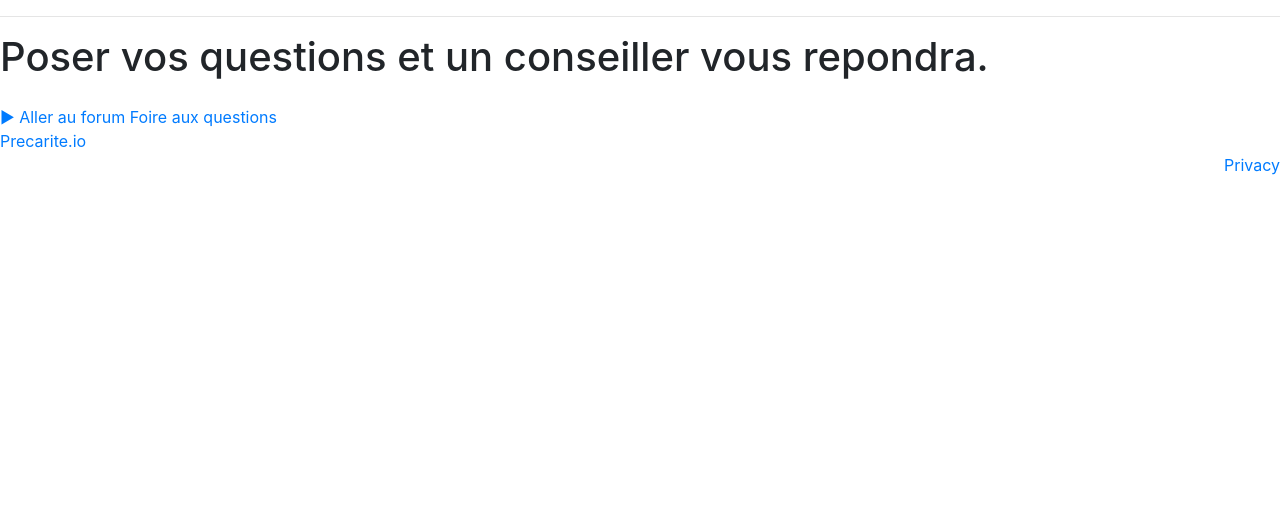
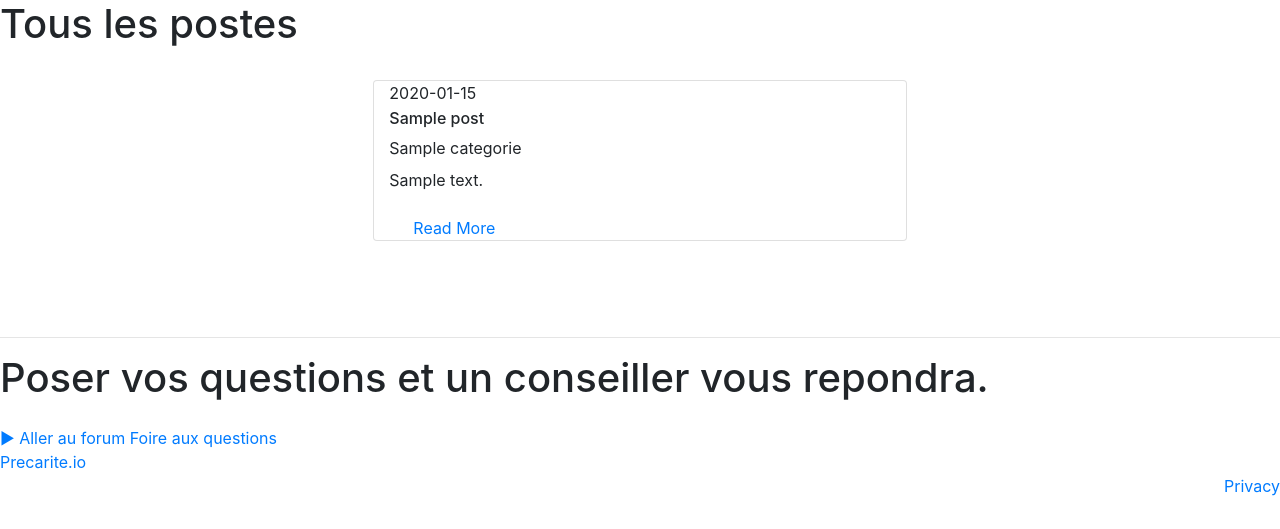
Before and after one commit to CrabGang-Team/NuitInfo2019, a PHP site: page /views/forum.php in a window 1280 px wide. Shown: the part 134-663 px from the top of the page. Run offline with PHP 8.4, Linux system fonts and the light colour scheme; tables that the repository leaves empty or names only in its code hold one stand-in row (values such as "Sample post"); some libraries are stand-ins or nearby versions.

Commit message:
[add] plein de trucs 3

```diff
--- /dev/null
+++ b/views/connexion.php
@@ -0,0 +1,6 @@
+<?php
+
+session_start();
+$_SESSION["id"] = 1;
+
+?>
--- /dev/null
+++ b/views/deconnection.php
@@ -0,0 +1,6 @@
+<?php
+
+session_start();
+session_unset();
+session_destroy();
+ ?>
--- a/views/forum.php
+++ b/views/forum.php
@@ -1,3 +1,5 @@
+<?php session_start(); ?>
+
 <!DOCTYPE html>
 <html lang="fr">
 <head>
@@ -56,7 +58,7 @@
 
 	<div class="collapse" id="navbar">
 		<div class="card card-body">
-			<a href="#" class="link">Chat</a>
+			<a href="./chat.php" class="link">Chat</a>
 			<a href="#" class="link">Connexion</a>
 			<a href="#" class="link">Inscription</a>
 		</div>
@@ -64,6 +66,49 @@
 
 
 	<main>
+
+
+		<h1 id="title_content">Tous les postes</h1>
+
+		<div class="container-fluid pt-4 mb-5">
+			<div class="row justify-content-center">
+
+
+			<?php
+
+			require __DIR__ . "/includes/db_connection.php";
+
+		    $req = $db->query("SELECT * FROM post");
+
+
+
+		    while($row = $req->fetch(PDO::FETCH_ASSOC)){
+
+				$categories = $db->prepare("SELECT c.titre from categorie as c INNER JOIN post_categorie as pc ON c.id = pc.id WHERE pc.id_Post = ?");
+				$categories->bindValue(1, $row["id"], PDO::PARAM_INT);
+				$categories->execute();
+				?>
+
+				<div class="col-lg-8 col-xl-5 col-md-8 col-11 card mb-5 mx-md-5">
+					<div class="card-content">
+						<div class="decoration"></div>
+						<div class="content">
+							<span class="date"><?= $row["date"]; ?></span>
+							<h6 class="title pt-1"><?= $row["titre"]; ?></h6>
+							<?php while($label = $categories->fetch(PDO::FETCH_ASSOC)){ ?>
+								<span class="label_article"><?= $label["titre"]; ?></span>
+							<?php } ?>
+							<div class="resume mt-2"><?= $row["content"]; ?></div>
+							<br>
+							<a href="./post.php?id=<?= $row['id']; ?>" class="read-more px-4 py-2">Read More</a>
+						</div>
+					</div>
+				</div>
+			<?php } ?>
+
+			</div>
+
+		</div>
 
 
 
```
Also changed, not shown: src/style.css (+8 -0 lines), views/includes/newCommentaire.php (added, +8 -0 lines), views/main.php (+12 -3 lines), views/post.php (+8 -13 lines).
